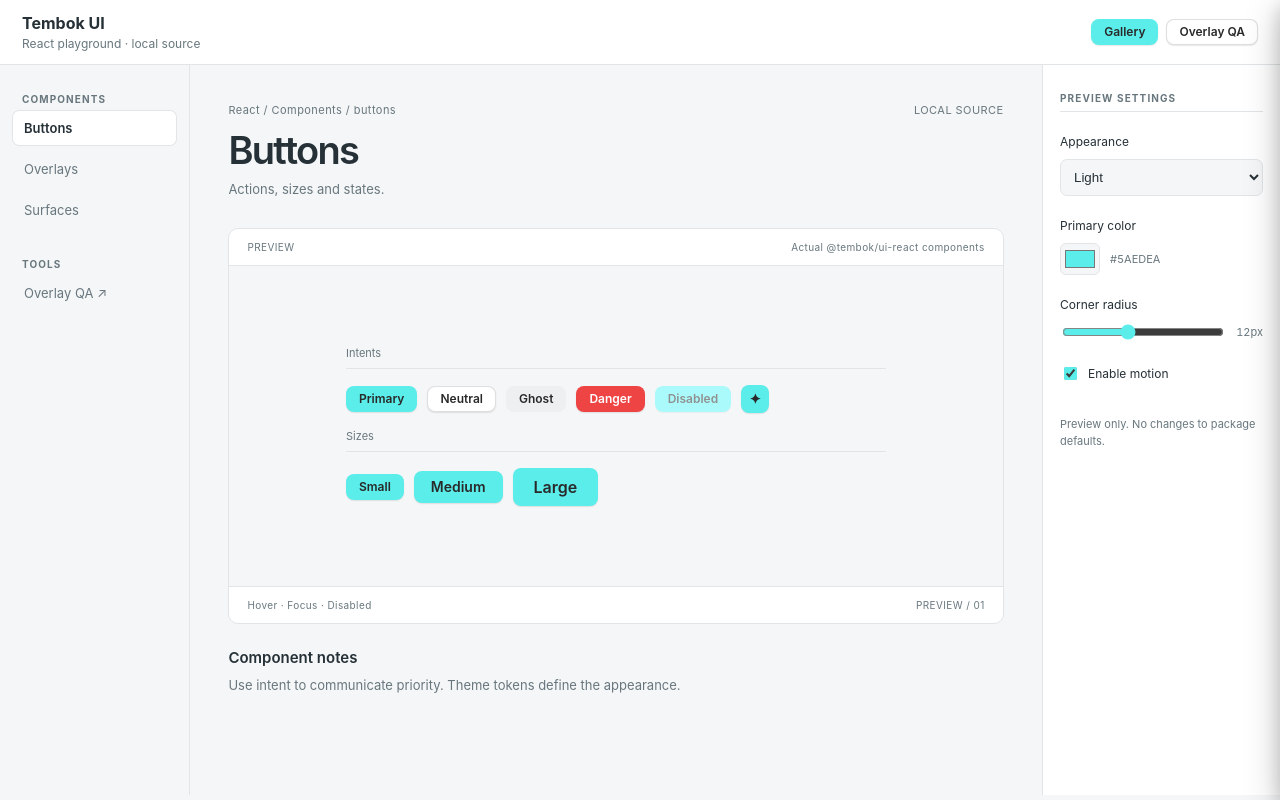
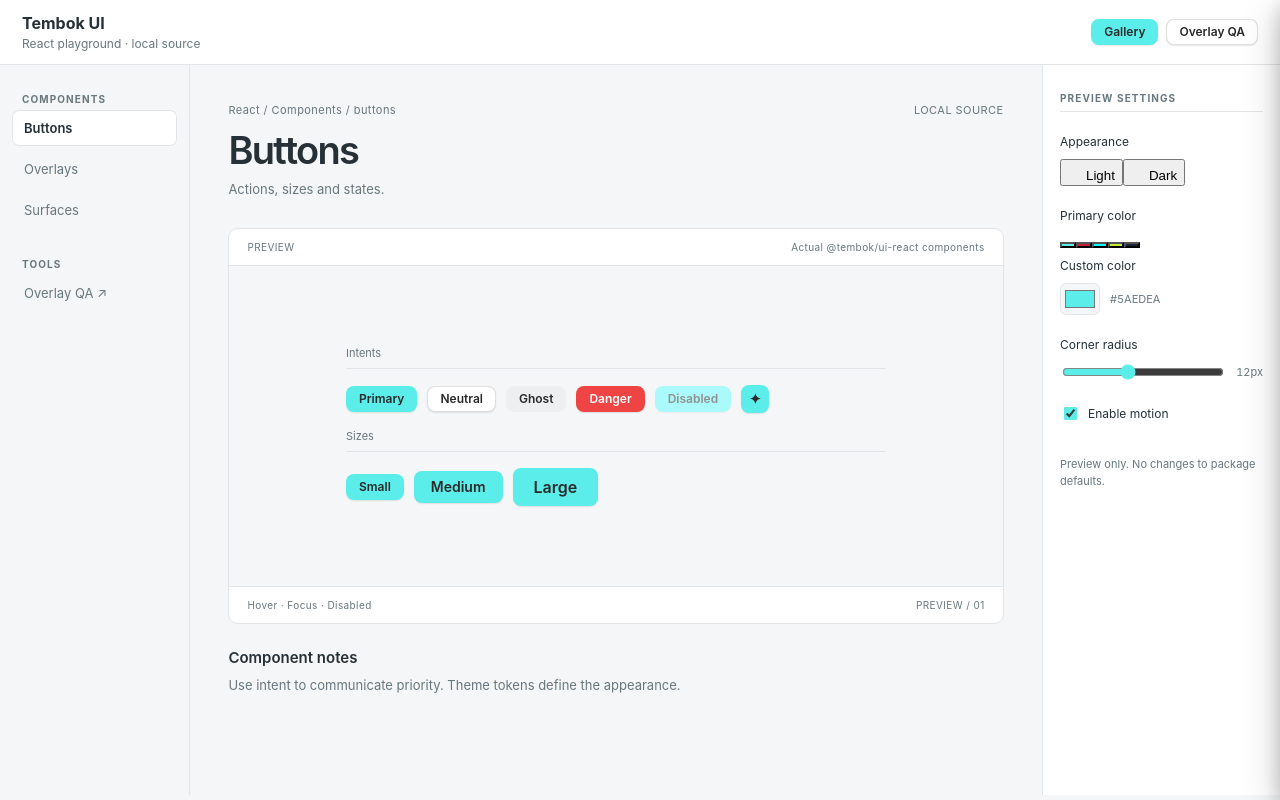
Before and after one commit to tembok-dev/tembok-ui, a React (Vite) app in the folder apps/playground/: page / in a window 1280 px wide. Built offline with nearby package versions, Linux system fonts and the light colour scheme.

Commit message:
feat(workbench): preset accents, custom color and icon-based appearance tabs

```diff
--- a/apps/playground/src/playground.tsx
+++ b/apps/playground/src/playground.tsx
@@ -3,6 +3,21 @@ import { Button, Modal, Popover, Dropdown, IconButton, SideBar } from '@tembok/u
 
 type Corner = 'top-left' | 'top-right' | 'bottom-left' | 'bottom-right';
 type Side = 'auto' | 'up' | 'down';
+const brandSwatches = [
+  { name: 'Default', value: '#5aedea' },
+  { name: 'Red', value: '#c31f39' },
+  { name: 'Cyan', value: '#00ffff' },
+  { name: 'Lime', value: '#c5e836' },
+  { name: 'Ink', value: '#1a2332' },
+] as const;
+function ThemeIcon({ mode }: { mode: 'light' | 'dark' }) {
+  // Material light_mode / dark_mode glyph paths supplied for this workbench.
+  return <svg aria-hidden="true" viewBox="0 0 960 960" width="18" height="18" fill="currentColor">
+    <path d={mode === 'light'
+      ? 'M565-395q35-35 35-85t-35-85q-35-35-85-35t-85 35q-35 35-35 85t35 85q35 35 85 35t85-35Zm-226.5 56.5Q280-397 280-480t58.5-141.5Q397-680 480-680t141.5 58.5Q680-563 680-480t-58.5 141.5ZM200-440H40v-80h160v80Zm720 0H760v-80h160v80ZM440-760v-160h80v160h-80Zm0 720v-160h80v160h-80ZM256-650l-101-97 57-59 96 100-52 56Zm492 496-97-101 53-55 101 97-57 59Zm-98-550 97-101 59 57-100 96-56-52ZM154-212l101-97 55 53-97 101-59-57Zm326-268Z'
+      : 'M480-120q-150 0-255-105T120-480q0-150 105-255t255-105q14 0 27.5 1t26.5 3q-41 29-65.5 75.5T444-660q0 90 63 153t153 63q55 0 101-24.5t75-65.5q2 13 3 26.5t1 27.5q0 150-105 255T480-120Zm0-80q88 0 158-48.5T740-375q-20 5-40 8t-40 3q-123 0-209.5-86.5T364-660q0-20 3-40t8-40q-78 32-126.5 102T200-480q0 116 82 198t198 82Zm-10-270Z'} />
+  </svg>;
+}
 
 export function Playground() {
   const [page, setPage] = useState<'gallery' | 'qa'>('gallery');
@@ -37,7 +52,7 @@ export function Playground() {
   const [lastDismissal, setLastDismissal] = useState('none');
 
   return (
-    <div className="tmbk-theme playground" data-showcase-theme={showcaseTheme} data-motion={showcaseMotion ? "on" : "off"} style={{ ["--tmbk-radius-surface" as string]: `${showcaseRadius}px`, ["--tmbk-primary" as string]: primaryColor, ["--tmbk-motion-fast" as string]: showcaseMotion ? "140ms" : "0ms", ["--tmbk-motion-normal" as string]: showcaseMotion ? "220ms" : "0ms" }}>
+    <div className="tmbk-theme playground" data-showcase-theme={showcaseTheme} data-motion={showcaseMotion ? "on" : "off"} style={{ ["--tmbk-radius-surface" as string]: `${showcaseRadius}px`, ["--tmbk-primary" as string]: primaryColor, ["--tmbk-ring" as string]: `${primaryColor}66`, ["--tmbk-motion-fast" as string]: showcaseMotion ? "140ms" : "0ms", ["--tmbk-motion-normal" as string]: showcaseMotion ? "220ms" : "0ms" }}>
       <header className="playground-header">
         <div><strong>Tembok UI</strong><span>React playground · local source</span></div>
         <nav aria-label="Playground sections">
@@ -72,8 +87,12 @@ export function Playground() {
           </div>
           <aside className="workbench-inspector" aria-label="Preview inspector">
             <div className="workbench-inspector-title">PREVIEW SETTINGS</div>
-            <label className="workbench-field">Appearance<select value={showcaseTheme} onChange={e => setShowcaseTheme(e.target.value as 'light' | 'dark')}><option value="light">Light</option><option value="dark">Dark</option></select></label>
-            <div className="workbench-field"><label htmlFor="workbench-primary">Primary color</label><div className="workbench-color"><input id="workbench-primary" type="color" value={primaryColor} onChange={e => setPrimaryColor(e.target.value)} /><output>{primaryColor.toUpperCase()}</output></div></div>
+            <div className="workbench-field"><span>Appearance</span><div className="workbench-mode-tabs" role="group" aria-label="Appearance">
+              {(['light', 'dark'] as const).map(mode => <button type="button" key={mode} aria-label={mode === 'light' ? 'Light mode' : 'Dark mode'} aria-pressed={showcaseTheme === mode} className={showcaseTheme === mode ? 'active' : ''} onClick={() => setShowcaseTheme(mode)}><ThemeIcon mode={mode}/><span>{mode === 'light' ? 'Light' : 'Dark'}</span></button>)}
+            </div></div>
+            <div className="workbench-field"><span>Primary color</span><div className="workbench-swatches" role="group" aria-label="Preset primary colors">
+              {brandSwatches.map(swatch => <button key={swatch.name} type="button" title={swatch.name} aria-label={swatch.name + ' primary'} aria-pressed={primaryColor.toLowerCase() === swatch.value} className={primaryColor.toLowerCase() === swatch.value ? 'selected' : ''} style={{ backgroundColor: swatch.value }} onClick={() => setPrimaryColor(swatch.value)} />)}
+            </div><label htmlFor="workbench-primary" className="workbench-custom-label">Custom color</label><div className="workbench-color"><input id="workbench-primary" type="color" value={primaryColor} onChange={e => setPrimaryColor(e.target.value)} /><output>{primaryColor.toUpperCase()}</output></div></div>
             <label className="workbench-field">Corner radius <div className="workbench-range"><input aria-label="Surface radius" type="range" min="4" max="24" step="2" value={showcaseRadius} onChange={e => setShowcaseRadius(Number(e.target.value))} /><output>{showcaseRadius}px</output></div></label>
             <label className="workbench-check"><input type="checkbox" checked={showcaseMotion} onChange={e => setShowcaseMotion(e.target.checked)} /> Enable motion</label>
             <p className="workbench-inspector-note">Preview only. No changes to package defaults.</p>
```
